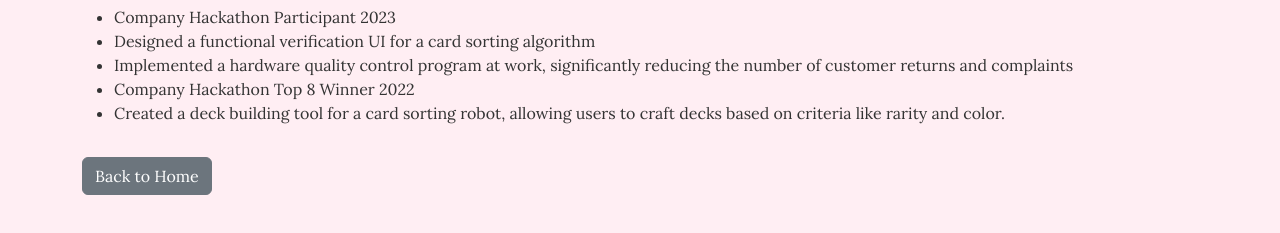
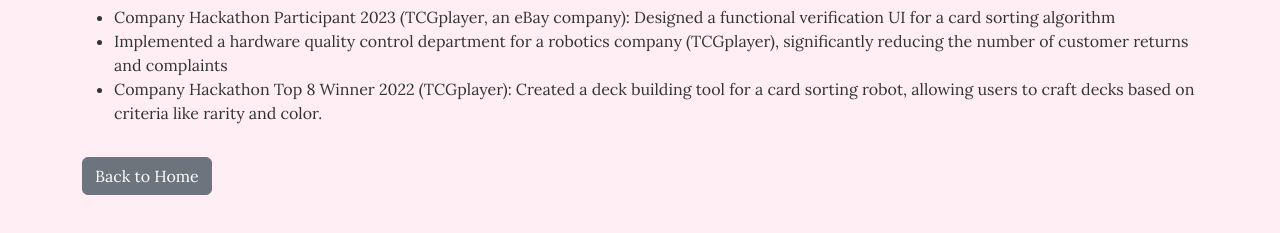
Before and after one commit to cmerkle1/MyCV, a plain HTML site: page skills.html in a window 1280 px wide. Shown: the part 431-664 px from the top of the page. Drawn offline with nearby package versions, Linux system fonts and the light colour scheme.

Commit message:
Update skills.html

```diff
--- a/skills.html
+++ b/skills.html
@@ -37,11 +37,9 @@
     </ul>
     <h2>Professional Achievements</h2>
     <ul>
-        <li>Company Hackathon Participant 2023</li>
-        <li>Designed a functional verification UI for a card sorting algorithm</li>
-        <li>Implemented a hardware quality control program at work, significantly reducing the number of customer returns and complaints</li>
-        <li>Company Hackathon Top 8 Winner 2022</li>
-        <li>Created a deck building tool for a card sorting robot, allowing users to craft decks based on criteria like rarity and color.</li>
+        <li>Company Hackathon Participant 2023 (TCGplayer, an eBay company): Designed a functional verification UI for a card sorting algorithm</li>
+        <li>Implemented a hardware quality control department for a robotics company (TCGplayer), significantly reducing the number of customer returns and complaints</li>
+        <li>Company Hackathon Top 8 Winner 2022 (TCGplayer): Created a deck building tool for a card sorting robot, allowing users to craft decks based on criteria like rarity and color.</li>
 
     </ul>
     <a href="index.html" class="btn btn-secondary mt-3">Back to Home</a>
```
